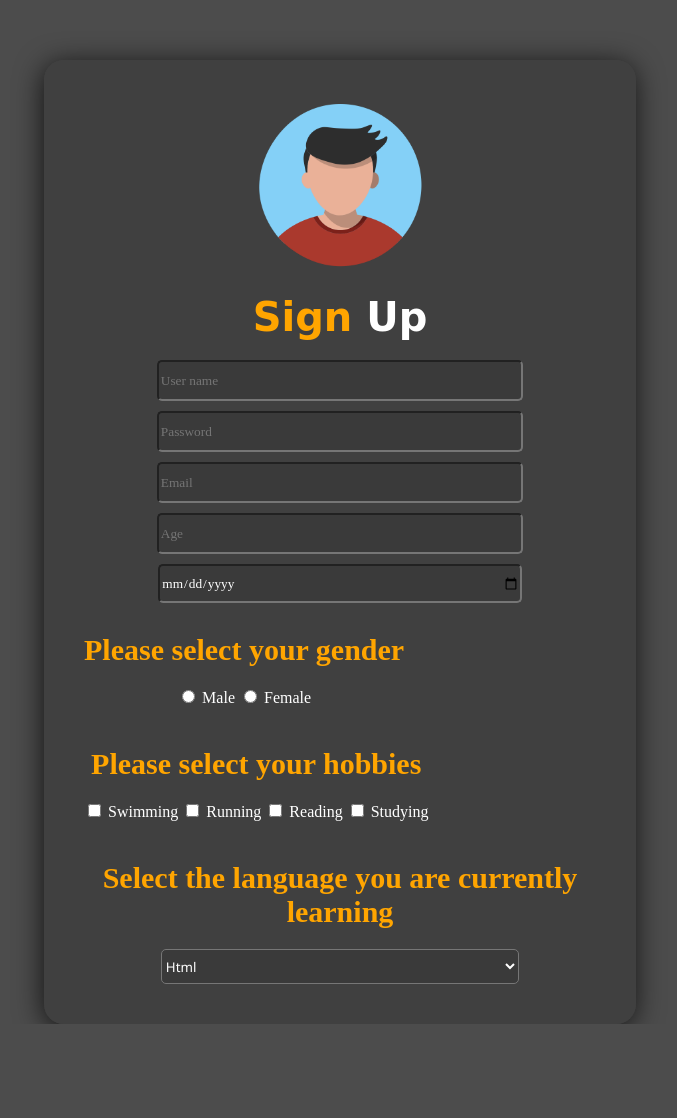
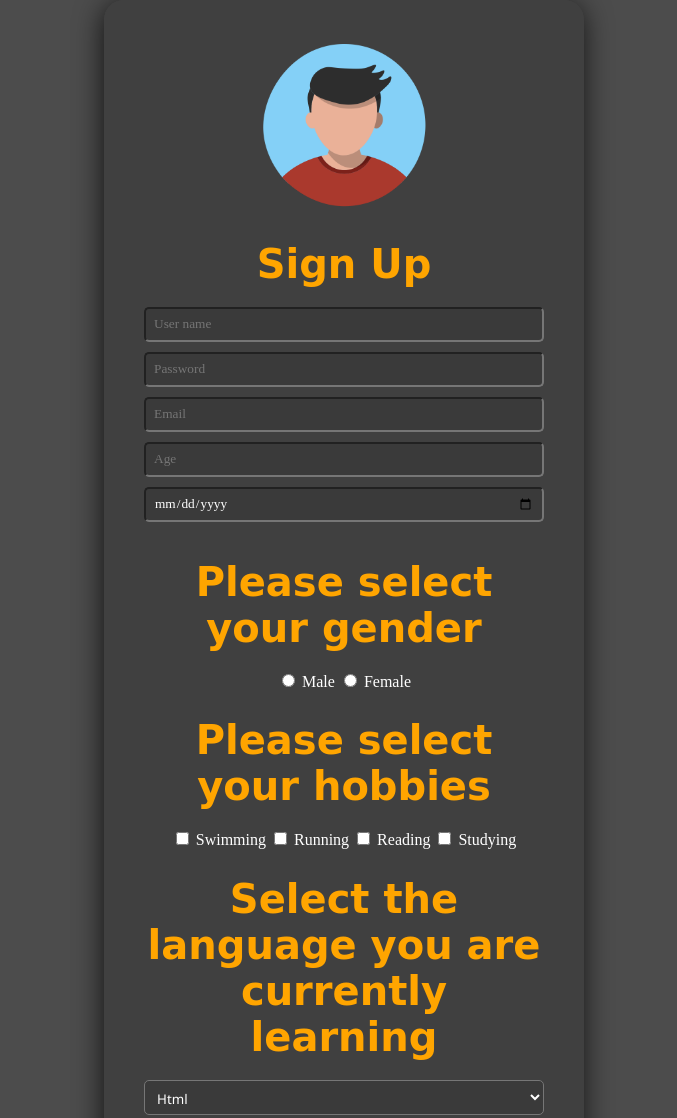
Before and after one commit to bahgatayman/signup, a plain HTML site: page index.html in a window 1280 px wide. Shown: the top 1118 px of the page, without its empty margins (296-973 px from the left). Before the commit the page ends 1024 px from the top, so only its background shows below. Drawn offline with Linux system fonts and the light colour scheme.

Commit message:
Update index.html

```diff
--- a/index.html
+++ b/index.html
@@ -8,81 +8,61 @@
         body {
             padding: 0;
             margin: 0;
+            background: rgba(0, 0, 0, 0.7);
+            display: flex;
             justify-content: center;
-            background: rgba(0, 0, 0, 0.7);
+            align-items: center;
+            min-height: 100vh;
         }
 
         .container {
-            position: absolute;
-            top: 5%;
-            left: 25%;
+            position: relative;
             padding: 40px;
             background-color: #33333378;
             border-radius: 20px;
             color: white;
-            width: 40%;
+            width: 80%;
+            max-width: 400px;
             box-shadow: -1px 4px 28px 0px rgba(0, 0, 0, 0.75);
-            margin: 20px;
-            display: flex;
-            flex-wrap: wrap;
-            align-items: center;
             text-align: center;
         }
 
         .input-text {
-            width: 70%;
+            width: 100%;
             height: 35px;
             color: white;
             font-family: 'Times New Roman', Times, serif;
             background-color: #33333378;
             border-radius: 5px;
             margin-bottom: 10px;
+            padding: 8px;
+            box-sizing: border-box;
         }
 
         h1 {
-            font-size: 30px;
+            font-size: 40px;
             color: orange;
+            font-family: cursive;
             margin-bottom: 20px;
-        }
-
-        .text-center {
-            text-align: center;
-            align-items: center;
         }
 
         .radio-checkbox-group {
             margin-bottom: 20px;
-
-
         }
 
         select {
-            width: 70%;
+            width: 100%;
             height: 35px;
             color: white;
             font-family: 'Segoe UI', Tahoma, Geneva, Verdana, sans-serif;
             background-color: #33333378;
             border-radius: 5px;
+            padding: 8px;
+            box-sizing: border-box;
         }
 
         @media screen and (max-width: 375px) {
             .container {
-                top: 5%;
-                padding: 20px;
-                background-color: #33333378;
-                border-radius: 20px;
-                color: white;
-                width: 60%;
-                box-shadow: -1px 4px 28px 0px rgba(0, 0, 0, 0.75);
-                margin: 20px;
-                align-items: center;
-            }
-
-            .input-text {
-                width: 90%;
-            }
-
-            select {
                 width: 90%;
             }
         }
@@ -91,24 +71,22 @@
 <body>
 
 <div class="container">
-    <div class="text-center">
     <img src="b.png" alt="avatar" width="170px">
-        <h1><b style="color: orange;font-size: 40px; font-family:cursive ;">Sign <span style="color: white;">Up</span></b></h1>
+    <h1><b>Sign <span>Up</span></b></h1>
 
     <input type="text" class="input-text" placeholder="User name">
     <input type="password" class="input-text" placeholder="Password">
     <input type="text" class="input-text" placeholder="Email">
     <input type="number" class="input-text" placeholder="Age">
     <input type="date" class="input-text" placeholder="Birth Day">
-    </div>
 
-    <div class="text-center radio-checkbox-group">
+    <div class="radio-checkbox-group">
         <h1>Please select your gender</h1>
         <input type="radio" name="gender"> Male
         <input type="radio" name="gender"> Female
     </div>
 
-    <div class="text-center radio-checkbox-group">
+    <div class="radio-checkbox-group">
         <h1>Please select your hobbies</h1>
         <input type="checkbox"> Swimming
         <input type="checkbox"> Running
@@ -116,7 +94,7 @@
         <input type="checkbox"> Studying
     </div>
 
-    <div class="text-center">
+    <div>
         <h1>Select the language you are currently learning</h1>
         <select name="" id="">
             <option value="">Html</option>
@@ -132,7 +110,5 @@
     </div>
 </div>
 
-
-
 </body>
 </html>
```
Lines whose indentation alone changed are shown as unchanged.
